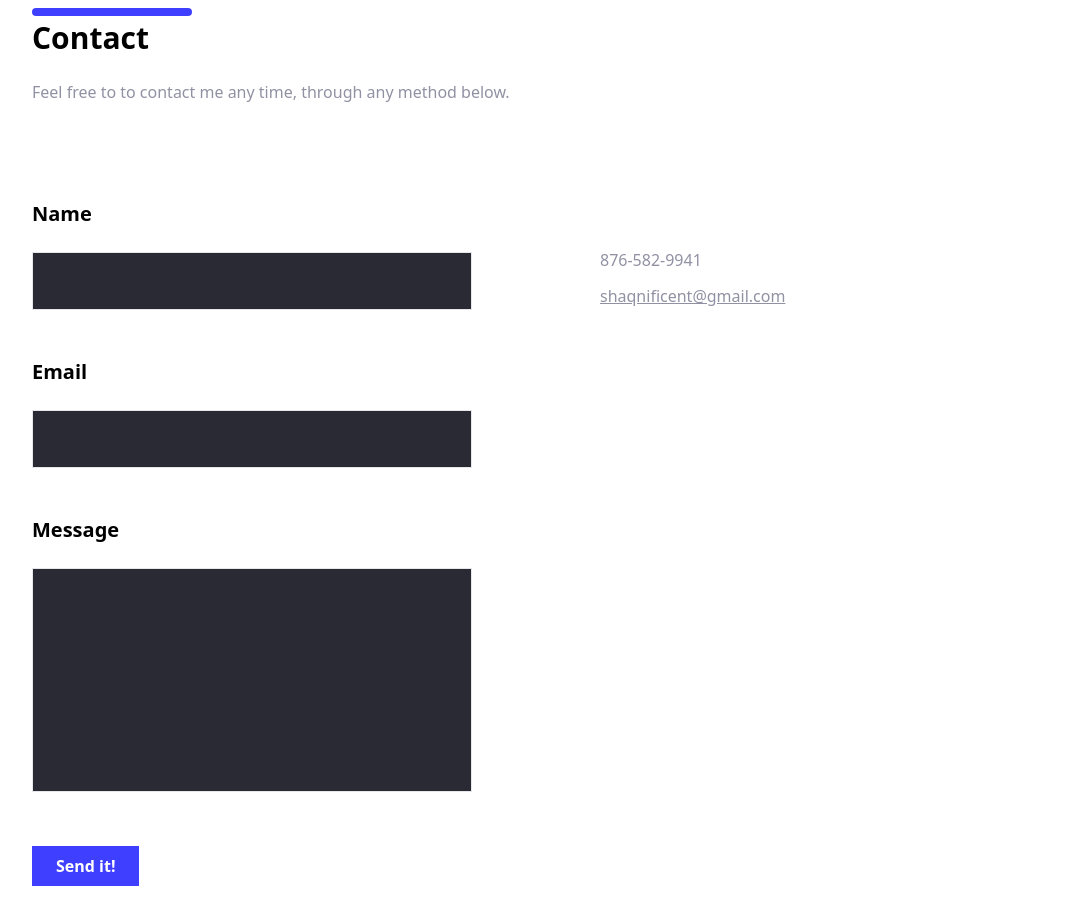
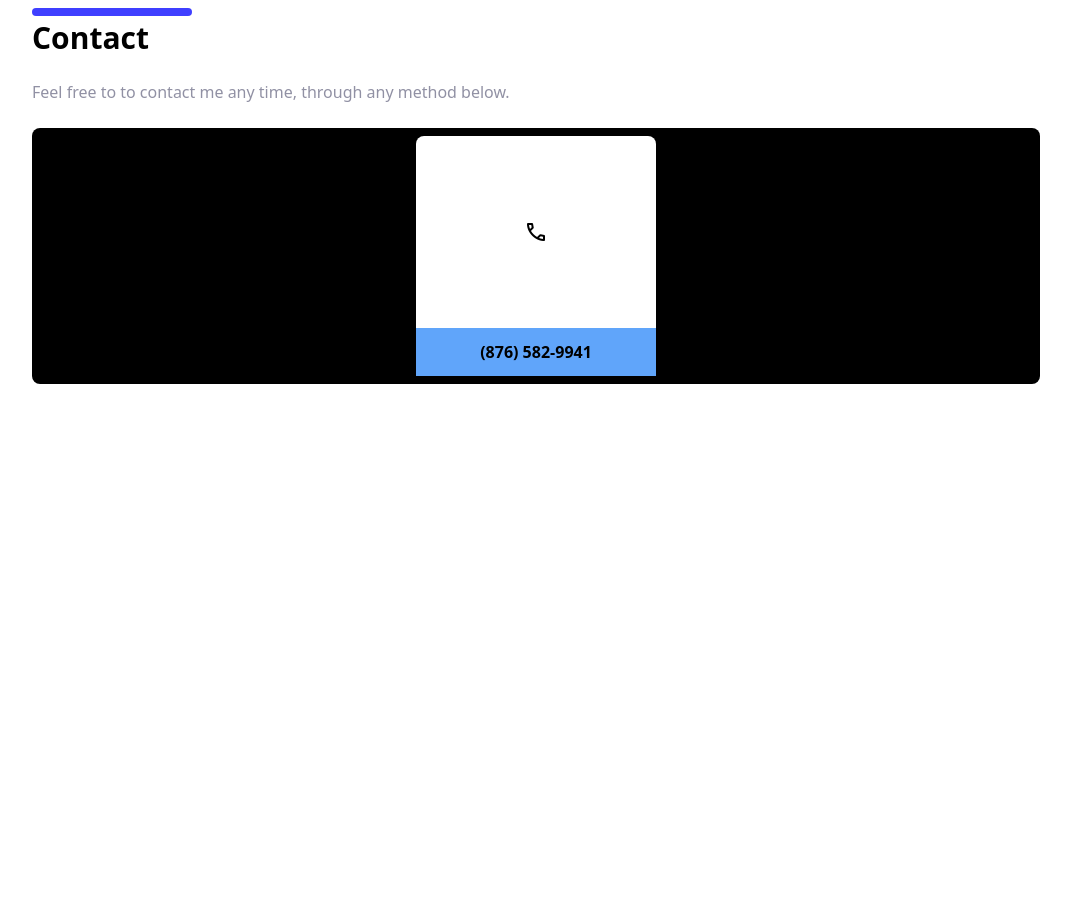
Before and after one commit to Shaqnificent/Resume, a website: page index.html in a window 1280 px wide. Shown: the part 2760-3684 px from the top of the page, without its empty margins (144-1215 px from the left). After the commit the page ends 3192 px from the top, so only its background shows below. Drawn offline with nearby package versions, Linux system fonts and the light colour scheme.

```diff
--- a/index.html
+++ b/index.html
@@ -9,6 +9,7 @@
     <link rel="preconnect" href="https://fonts.googleapis.com">
     <link rel="preconnect" href="https://fonts.gstatic.com" crossorigin>
     <link href="https://fonts.googleapis.com/css2?family=Poppins&display=swap" rel="stylesheet">
+    <link rel="stylesheet" href="https://fonts.googleapis.com/css2?family=Material+Symbols+Outlined:opsz,wght,FILL,GRAD@20..48,100..700,0..1,-50..200" />
     <link rel="icon" type="image/x-icon" href="img/skills/html.png">
 </head>
 <body class="bg-white text-white font-popins pb-12 mx-auto">
@@ -174,33 +175,17 @@
 				<h2 id="contact" class="secondary-title text-black">Contact</h2>
 				<p class="section-paragraph">Feel free to to contact me any time, through any method below.</p>
 
-				<div class="w-full grid lg:grid-cols-2 gap-8 lg:gap-32 mt-24">
-                    <form action="https://formsubmit.co/21ddd9f917e9372af3721cf2d6785a89" method="post" enctype="multipart/form-data">
-                        <div class="space-y-12">
-                            <div>
-                                <label class="text-black block mb-6 text-xl font-bold">Name</label>
-                                <input class="w-full border border-input-border bg-input px-4 py-4">
-                            </div>
-                            <div>
-                                <label class="text-black block mb-6 text-xl font-bold">Email</label>
-                                <input type="email" class="w-full border border-input-border bg-input px-4 py-4">
-                            </div>
-                            <div>
-                                <label class="text-black block mb-6 text-xl font-bold">Message</label>
-                                <textarea type="email" class="w-full border border-input-border bg-input px-4 py-4 h-56 resize-none"></textarea>
-                            </div>
-                            <button class="px-6 py-2 bg-theme text-white font-bold" type="submit">Send it!</button>
+				<div class="w-full h-full flex text-black bg-black rounded-lg font-bold flex-col justify-center items-center">
+                    <div class="w-60 h-60 flex bg-white flex-col items-center m-2 rounded-lg">
+                        <div class="w-full h-4/5  flex items-center justify-center">
+                            <span class="material-symbols-outlined">call</span>
                         </div>
-
-                    </form>
-
-					<div class="mt-12">
-						<!-- Contact info -->
-						<p class="text-secondary">876-582-9941</p>
-						<a href="mailto:shaqnificent@gmail.com" class="text-secondary underline mt-3 block">shaqnificent@gmail.com</a>
+                        <div class="w-full h-1/5 flex items-center justify-center bg-blue-400">
+                            <span>(876) 582-9941</span>
+                        </div>
+                    </div>
 
 
-					</div>
 
 				</div>
 
```
Also changed, not shown: tailwind.css.
